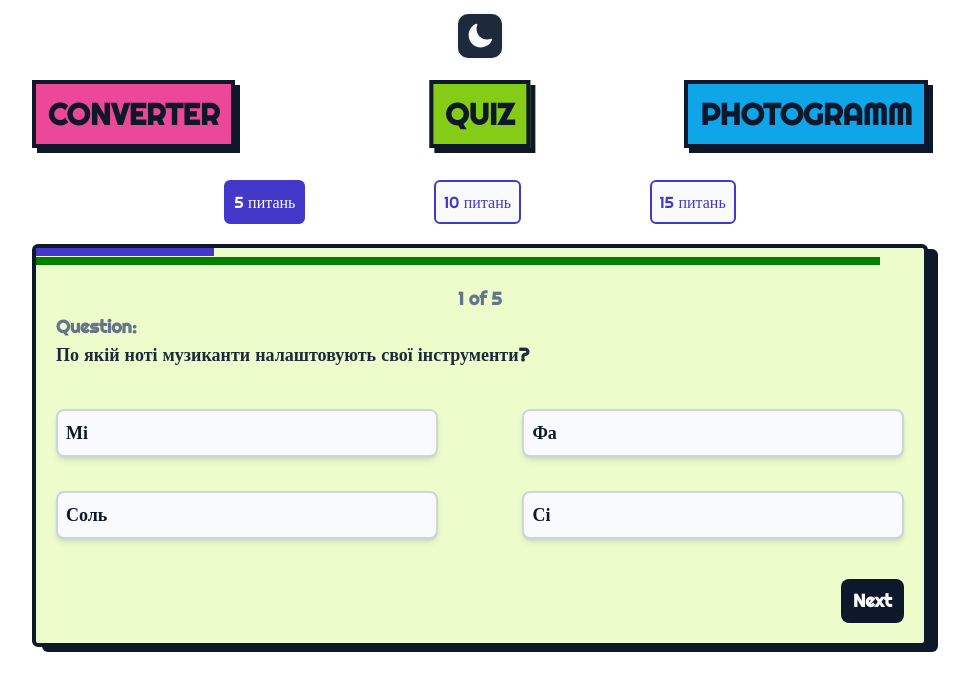
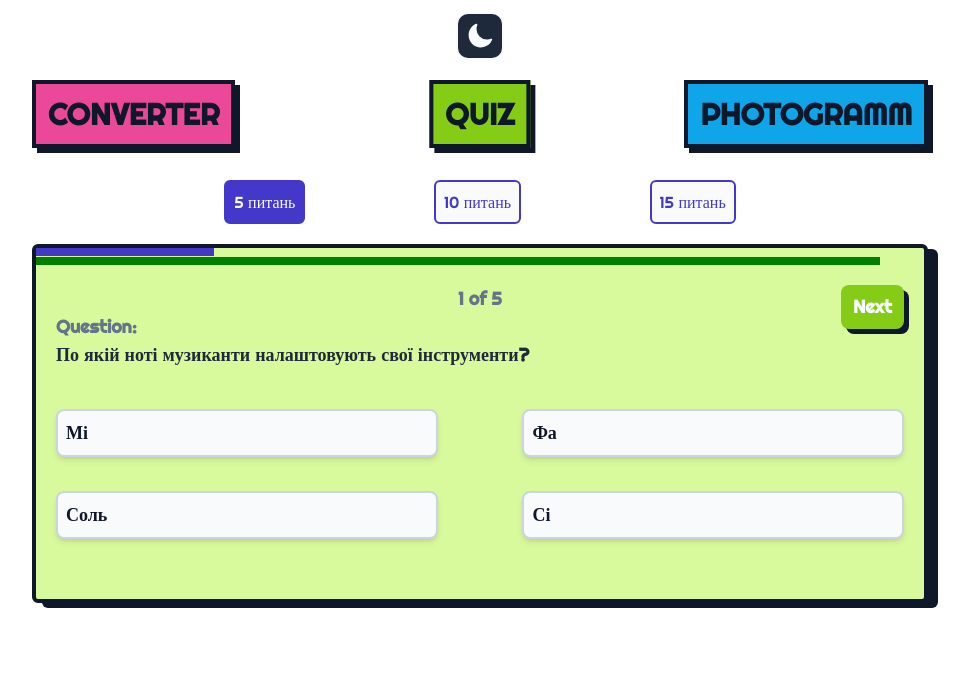
Before and after one commit to VelHRH/FrontCourse, a React (Create React App) app in the folder final_project/: page /quiz in a window 1280 px wide. Shown: the top 690 px of the page, without its empty margins (160-1129 px from the left). Built offline with nearby package versions, Linux system fonts and the light colour scheme.

Commit message:
Result animation

```diff
--- a/final_project/package.json
+++ b/final_project/package.json
@@ -13,6 +13,7 @@
     "react-redux": "^8.0.5",
     "react-router-dom": "^6.6.1",
     "react-scripts": "5.0.1",
+    "react-transition-group": "^4.4.5",
     "redux": "^4.2.0",
     "web-vitals": "^2.1.4"
   },
--- a/final_project/src/components/Task2/NextBtn.jsx
+++ b/final_project/src/components/Task2/NextBtn.jsx
@@ -4,7 +4,7 @@ export const NextBtn = ({ qSwitcher }) => {
  return (
   <button
    onClick={() => qSwitcher()}
-   className="text-slate-50 bg-slate-900 self-end px-3 py-2 rounded-lg hover:bg-slate-800"
+   className="text-slate-50 absolute shadow-[5px_5px] shadow-slate-900 dark:shadow-slate-50 active:shadow-none active:ml-[5px] active:mt-[5px] dark:bg-lime-600 dark:hover:bg-lime-700 bg-lime-500 self-end px-3 py-2 rounded-lg hover:bg-lime-600"
   >
    Next
   </button>
--- a/final_project/src/pages/Task2.jsx
+++ b/final_project/src/pages/Task2.jsx
@@ -6,6 +6,8 @@ import { QuestionInfo } from "../components/Task2/QuestionInfo";
 import { Result } from "../components/Task2/Result";
 import { QUESTIONS } from "../components/Task2/data";
 import { Mode } from "../components/Task2/Mode";
+import { CSSTransition, TransitionGroup } from "react-transition-group";
+import "./animation.css";
 
 const Task2 = () => {
  const [question, setQuestion] = useState(1);
@@ -54,9 +56,10 @@ const Task2 = () => {
     setIsFinished={setIsFinished}
    />
    <div
-    className={`flex flex-col w-[98%] md:w-[70%] ml-[50%] text-lg translate-x-[-50%] font-semibold border-4 rounded-md dark:border-slate-100 dark:bg-slate-800 dark:shadow-slate-100
-border-slate-900 bg-lime-100 shadow-slate-900
-    } shadow-[10px_5px] mt-5`}
+    className={`flex flex-col w-[98%] md:w-[70%] ml-[50%] text-lg translate-x-[-50%]
+    font-semibold border-4 rounded-md dark:border-slate-100 dark:bg-slate-800 dark:shadow-slate-100
+  border-slate-900 bg-lime-200 shadow-slate-900
+    shadow-[10px_5px] mt-5`}
    >
     <Progressbar
      question={question}
@@ -115,22 +118,32 @@ border-slate-900 bg-lime-100 shadow-slate-900
      )}
     </div>
    </div>
-   {isFinished && (
+   <CSSTransition
+    in={isFinished}
+    classNames="alert"
+    timeout={1000}
+    unmountOnExit
+   >
     <Result
      answers={answers}
      questions={questions}
      result={result}
      setResult={setResult}
     />
-   )}
-   {isFinished && (
+   </CSSTransition>
+   <CSSTransition
+    in={isFinished}
+    classNames="back"
+    timeout={3000}
+    unmountOnExit
+   >
     <div
      onClick={() => {
       window.location.reload(false);
      }}
      className="w-full h-screen top-0 absolute z-10 cursor-pointer bg-black opacity-50"
     ></div>
-   )}
+   </CSSTransition>
   </>
  );
 };
--- /dev/null
+++ b/final_project/src/pages/animation.css
@@ -0,0 +1,14 @@
+.alert-enter {
+ transform: translateX(100%);
+}
+.alert-enter-active {
+ transform: translateX(0);
+ transition: all 1s ease;
+}
+.back-enter {
+ opacity: 0;
+}
+.back-enter-active {
+ opacity: 0.5;
+ transition: all 2s ease;
+}
```
Also changed, not shown: 1 other file (tests, documents, lock files or other folders).
